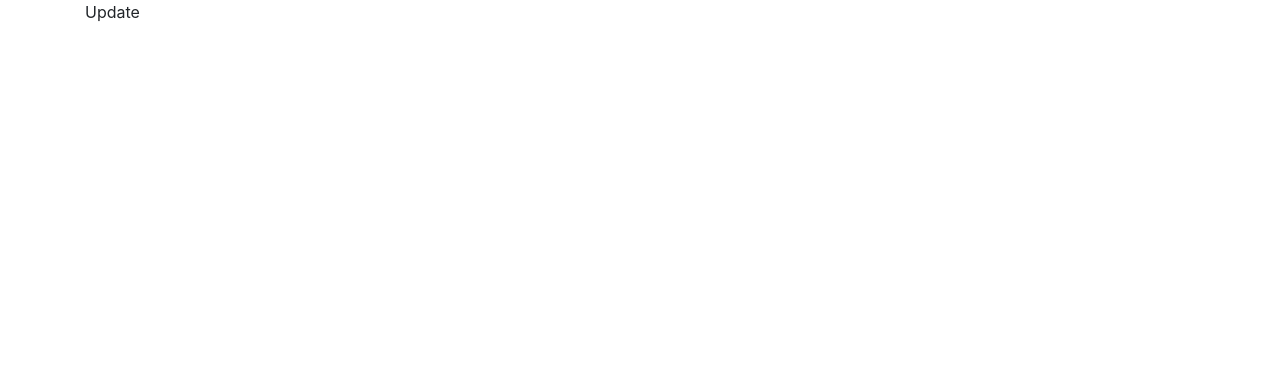
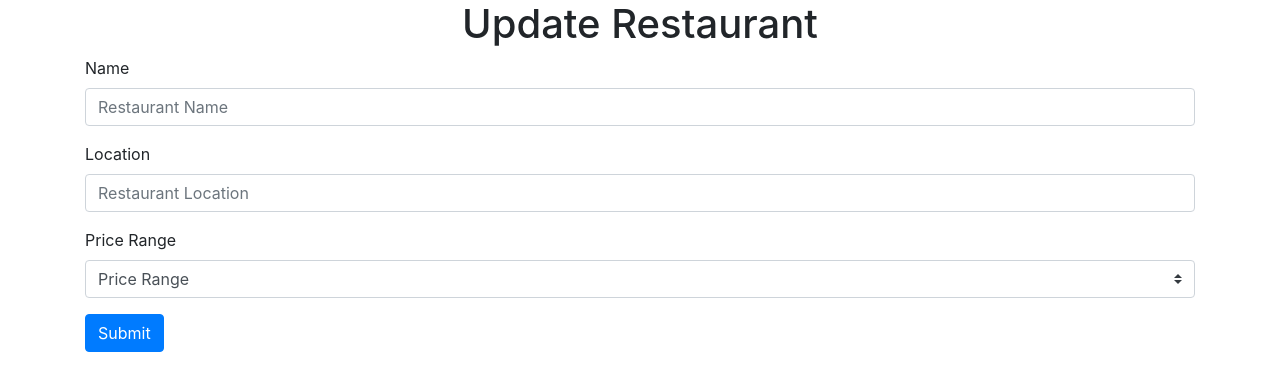
Before and after one commit to nikita-beletskiy/pern-stack-tutorial, a React (Create React App) app in the folder client/: page /restaurants/1/update in a window 1280 px wide. Shown: the top 390 px of the page. Built offline with nearby package versions, Linux system fonts and the light colour scheme; no server answers.

Commit message:
CRUD implemetation

```diff
--- a/client/src/components/AddRestaurant.jsx
+++ b/client/src/components/AddRestaurant.jsx
@@ -1,16 +1,57 @@
-const AddRestaurant = () => (
+import { useContext, useState } from 'react';
+import RestaurantFinder from '../api/RestaurantFinder';
+import { RestaurantsContext } from '../contexts/RestaurantsContext';
+
+const AddRestaurant = () => {
+  const { addRestaurant } = useContext(RestaurantsContext);
+  const [name, setName] = useState('');
+  const [location, setLocation] = useState('');
+  const [priceRange, setPriceRange] = useState('Price Range');
+
+  const handleSubmit = async event => {
+    event.preventDefault();
+
+    const response = await RestaurantFinder.post('/', {
+      name,
+      location,
+      price_range: priceRange
+    });
+
+    addRestaurant(response.data.data.restaurant);
+    setName('');
+    setLocation('');
+    setPriceRange('Price Range');
+  };
+
+  return (
     <div className='mb-4'>
       <form>
         <div className='form-row'>
           <div className='col'>
-          <input type='text' className='form-control' placeholder='Name' />
+            <input
+              value={name}
+              onChange={e => setName(e.target.value)}
+              type='text'
+              className='form-control'
+              placeholder='Name'
+            />
           </div>
           <div className='col'>
-          <input type='text' className='form-control' placeholder='Location' />
+            <input
+              value={location}
+              onChange={e => setLocation(e.target.value)}
+              type='text'
+              className='form-control'
+              placeholder='Location'
+            />
           </div>
           <div className='col'>
             {/* my-1 mr-sm-2 classes are deleted because they didn't make any sense on this select */}
-          <select className='custom-select'>
+            <select
+              value={priceRange}
+              onChange={e => setPriceRange(e.target.value)}
+              className='custom-select'
+            >
               <option disabled>Price Range</option>
               <option value='1'>$</option>
               <option value='2'>$$</option>
@@ -19,10 +60,17 @@ const AddRestaurant = () => (
               <option value='5'>$$$$$</option>
             </select>
           </div>
-        <button className='btn btn-primary'>Add</button>
+          <button
+            type='submit'
+            onClick={handleSubmit}
+            className='btn btn-primary'
+          >
+            Add
+          </button>
         </div>
       </form>
     </div>
   );
+};
 
 export default AddRestaurant;
--- a/client/src/components/RestaurantList.jsx
+++ b/client/src/components/RestaurantList.jsx
@@ -1,22 +1,31 @@
 import { useContext, useEffect } from 'react';
+import { useHistory } from 'react-router';
 import RestaurantFinder from '../api/RestaurantFinder';
 import { RestaurantsContext } from '../contexts/RestaurantsContext';
 
 const RestaurantList = () => {
-  const { restaurants, setRestaurants } = useContext(RestaurantsContext);
+  const { restaurants, setRestaurants, deleteRestaurant } = useContext(
+    RestaurantsContext
+  );
+  let history = useHistory();
 
   useEffect(() => {
     const fetchData = async () => {
-      try {
       const response = await RestaurantFinder.get('/');
       setRestaurants(response.data.data.restaurants);
-      } catch (err) {
-        console.log(err);
-      }
     };
 
     fetchData();
-  }, []);
+  }, [setRestaurants]);
+
+  const handleDelete = async id => {
+    await RestaurantFinder.delete(`/${id}`);
+    deleteRestaurant(id);
+  };
+
+  const handleUpdate = id => {
+    history.push(`/restaurants/${id}/update`);
+  };
 
   return (
     <div className='list-group'>
@@ -32,33 +41,35 @@ const RestaurantList = () => {
           </tr>
         </thead>
         <tbody>
-          <tr>
-            <td>McDonald's</td>
-            <td>New York</td>
-            <td>$$$</td>
-            <td>Rating</td>
+          {restaurants &&
+            restaurants.map(restaurant => (
+              <tr key={restaurant.id}>
+                <td>{restaurant.name}</td>
+                <td>{restaurant.location}</td>
+                <td>{'$'.repeat(restaurant.price_range)}</td>
+                <td>Ratings</td>
                 <td>
-              <button className='btn btn-warning'>Update</button>
+                  <button
+                    onClick={() => handleUpdate(restaurant.id)}
+                    className='btn btn-warning'
+                  >
+                    Update
+                  </button>
                 </td>
                 <td>
-              <button className='btn btn-danger'>Delete</button>
+                  <button
+                    onClick={() => handleDelete(restaurant.id)}
+                    className='btn btn-danger'
+                  >
+                    Delete
+                  </button>
                 </td>
               </tr>
-          <tr>
-            <td>McDonald's</td>
-            <td>New York</td>
-            <td>$$$</td>
-            <td>Rating</td>
-            <td>
-              <button className='btn btn-warning'>Update</button>
-            </td>
-            <td>
-              <button className='btn btn-danger'>Delete</button>
-            </td>
-          </tr>
+            ))}
         </tbody>
       </table>
     </div>
   );
 };
+
 export default RestaurantList;
--- a/client/src/contexts/RestaurantsContext.js
+++ b/client/src/contexts/RestaurantsContext.js
@@ -5,8 +5,16 @@ export const RestaurantsContext = createContext();
 const RestaurantsContextProvider = props => {
   const [restaurants, setRestaurants] = useState([]);
 
+  const addRestaurant = restaurant =>
+    setRestaurants([...restaurants, restaurant]);
+
+  const deleteRestaurant = id =>
+    setRestaurants(restaurants.filter(restaurant => restaurant.id !== id));
+
   return (
-    <RestaurantsContext.Provider value={{ restaurants, setRestaurants }}>
+    <RestaurantsContext.Provider
+      value={{ restaurants, setRestaurants, addRestaurant, deleteRestaurant }}
+    >
       {props.children}
     </RestaurantsContext.Provider>
   );
--- a/client/src/routes/Update.jsx
+++ b/client/src/routes/Update.jsx
@@ -1,5 +1,85 @@
+import { useEffect, useState } from 'react';
+import { useHistory, useParams } from 'react-router';
+import RestaurantFinder from '../api/RestaurantFinder';
+
 const Update = () => {
-  return <div>Update</div>;
+  const { id } = useParams();
+  let history = useHistory();
+
+  const [name, setName] = useState('');
+  const [location, setLocation] = useState('');
+  const [priceRange, setPriceRange] = useState('Price Range');
+
+  useEffect(() => {
+    const fetchData = async () => {
+      const response = await RestaurantFinder.get(`/${id}`);
+      setName(response.data.data.restaurant.name);
+      setLocation(response.data.data.restaurant.location);
+      setPriceRange(response.data.data.restaurant.price_range);
+    };
+
+    fetchData();
+  }, [id]);
+
+  const handleSubmit = async event => {
+    event.preventDefault();
+
+    await RestaurantFinder.put(`/${id}`, {
+      name,
+      location,
+      price_range: priceRange
+    });
+    history.push('/');
+  };
+
+  return (
+    <>
+      <h1 className='text-center'>Update Restaurant</h1>
+      <form>
+        <div className='form-group'>
+          <label htmlFor='name'>Name</label>
+          <input
+            value={name}
+            onChange={e => setName(e.target.value)}
+            id='name'
+            className='form-control'
+            type='text'
+            placeholder='Restaurant Name'
+          />
+        </div>
+        <div className='form-group'>
+          <label htmlFor='location'>Location</label>
+          <input
+            value={location}
+            onChange={e => setLocation(e.target.value)}
+            id='location'
+            className='form-control'
+            type='text'
+            placeholder='Restaurant Location'
+          />
+        </div>
+        <div className='form-group'>
+          <label htmlFor='price_range'>Price Range</label>
+          <select
+            value={priceRange}
+            onChange={e => setPriceRange(e.target.value)}
+            id='price_range'
+            className='custom-select'
+          >
+            <option disabled>Price Range</option>
+            <option value='1'>$</option>
+            <option value='2'>$$</option>
+            <option value='3'>$$$</option>
+            <option value='4'>$$$$</option>
+            <option value='5'>$$$$$</option>
+          </select>
+        </div>
+        <button onClick={handleSubmit} className='btn btn-primary'>
+          Submit
+        </button>
+      </form>
+    </>
+  );
 };
 
 export default Update;
```
Lines whose indentation alone changed are shown as unchanged.
